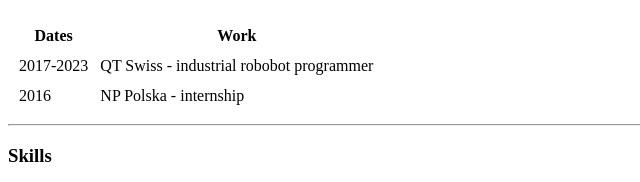
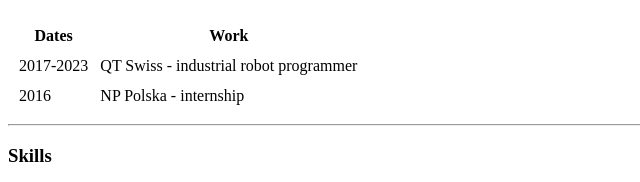
Before and after one commit to matwit94/cv---first-website, a plain HTML site: page index.html in a window 1280 px wide. Shown: the part 486-668 px from the top of the page, 0-640 px from the left. Drawn offline with Linux system fonts and the light colour scheme.

Commit message:
Update index.html
correcting a typo

```diff
--- a/index.html
+++ b/index.html
@@ -37,7 +37,7 @@
                 <tr>
                     <!-- td - table data -->
                     <td>2017-2023</td>
-                    <td>QT Swiss - industrial robobot programmer</td>
+                    <td>QT Swiss - industrial robot programmer</td>
                 </tr>
                 <tr>
                     <td>2016</td>
```
